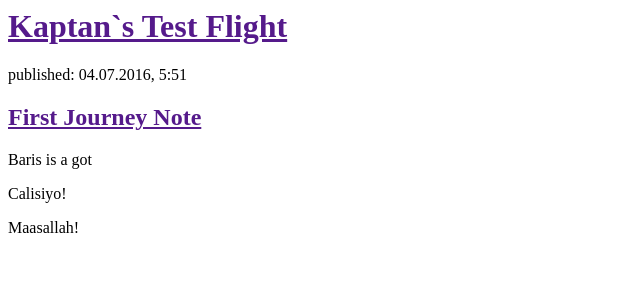
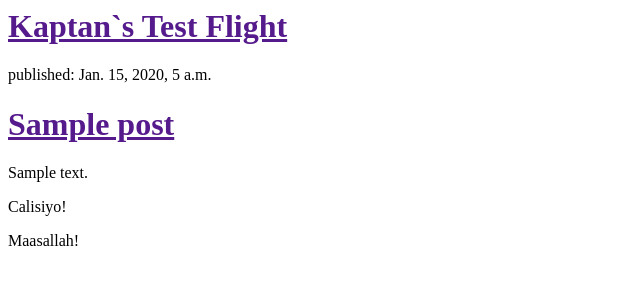
Before and after one commit to mhkaptan/my-first-blog, a Django app: template blog/templates/blog/post_list.html in a window 1280 px wide. Shown: the top 300 px of the page, without its empty margins (0-640 px from the left). Run offline with Django 3.2, Linux system fonts and the light colour scheme; the template is opened without the code that fills it: values that come from a table or form of the project are taken from there, others are empty; tables that the repository leaves empty hold one stand-in row (values such as "Sample post").

Commit message:
Modified templates to display posts from database.

```diff
--- a/blog/templates/blog/post_list.html
+++ b/blog/templates/blog/post_list.html
@@ -9,11 +9,18 @@
     		<h1><a href="">Kaptan`s Test Flight</a></h1>
     	</div>
 
+    {% for post in posts%}
+
     	<div>
-    		<p>published: 04.07.2016, 5:51</p>
-    		<h2><a href="">First Journey Note</a></h2>
-    		<p>Baris is a got</p>
+
+    	    <p>published: {{ post.published_date}}</p>
+    	    <h1><a href="">{{ post.title }} </a></h1>
+    	    <p>{{ post.text|linebreaks  }}</p>
+
     	</div>
+
+    {% endfor %}
+
     </body>
 
 
--- a/blog/views.py
+++ b/blog/views.py
@@ -1,6 +1,9 @@
 from django.shortcuts import render
+from django.utils import timezone
+from .models import Post
 
 # Create your views here.
 
 def post_list(request):
-	return render(request, 'blog/post_list.html',{})
+	posts = Post.objects.filter(published_date__lte=timezone.now()).order_by('published_date')
+	return render(request, 'blog/post_list.html',{'posts' : posts})
```
